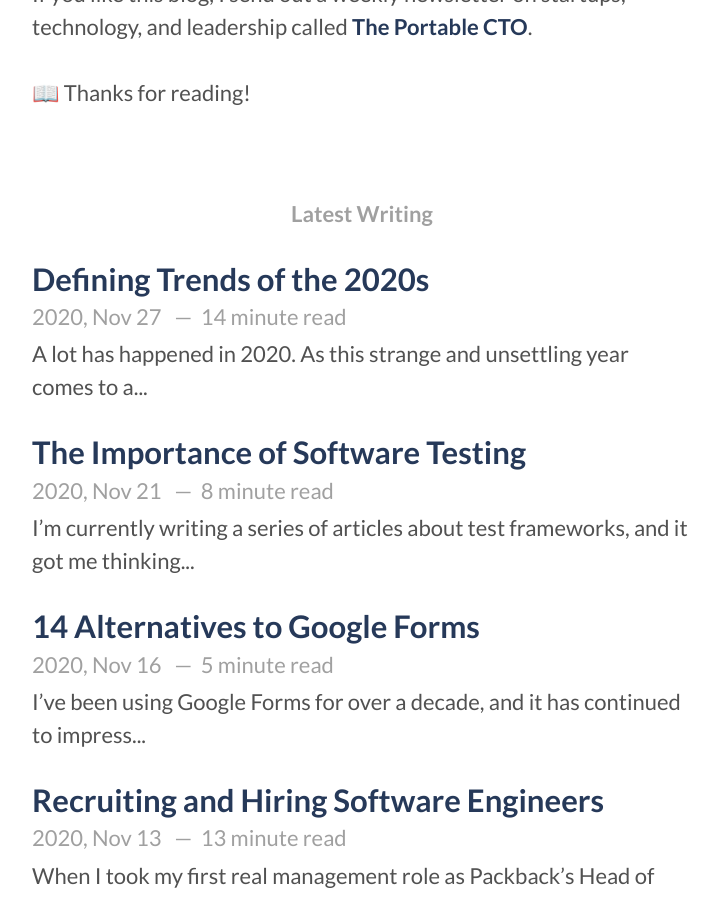
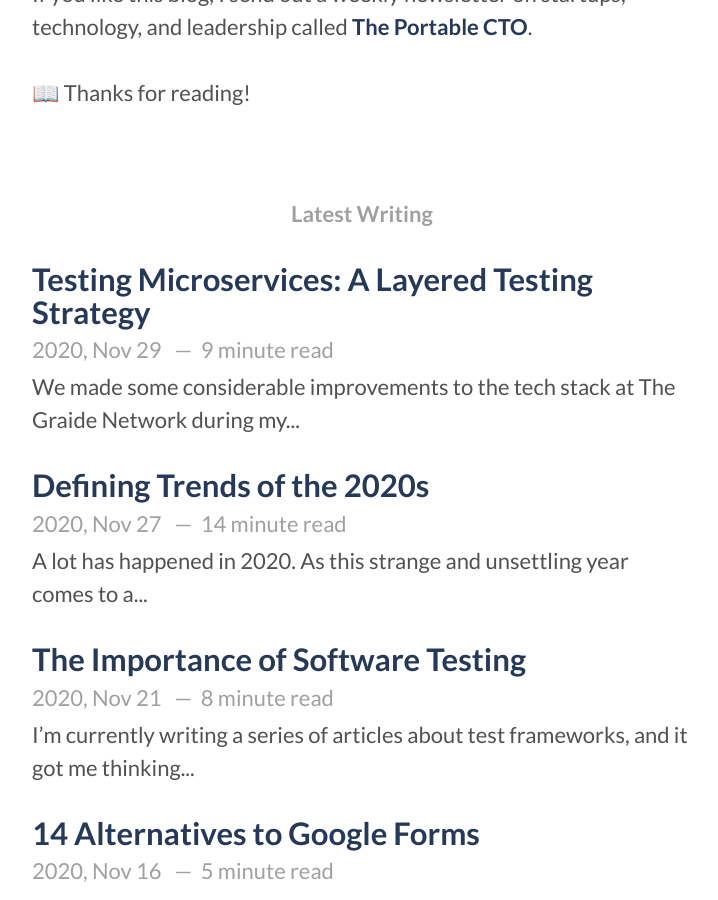
Before and after one commit to karllhughes/personal-blog-5, a Jekyll site: the page built from index.html, in a window 1280 px wide and 900 px high, scrolled down 576 px. Shown: the whole window, without its empty margins (278-996 px from the left). Built offline with Jekyll 4.4.1, drawn with Linux system fonts in a browser that asks for light colours; the list of posts is cut into pages by our own code; some of the changed text lies outside the part shown.

Commit message:
Updating testing layers post

```diff
--- a/_posts/2017-04-19-testing-layers.markdown
+++ b/_posts/2020-11-29-testing-layers.markdown
@@ -1,7 +1,7 @@
 ---
 layout: post
 title: "Testing Microservices: A Layered Testing Strategy"
-date: 2017-04-19
+date: 2020-11-29
 img: /assets/img/testing-microservices.png
 categories:
   - Software Engineering
```
